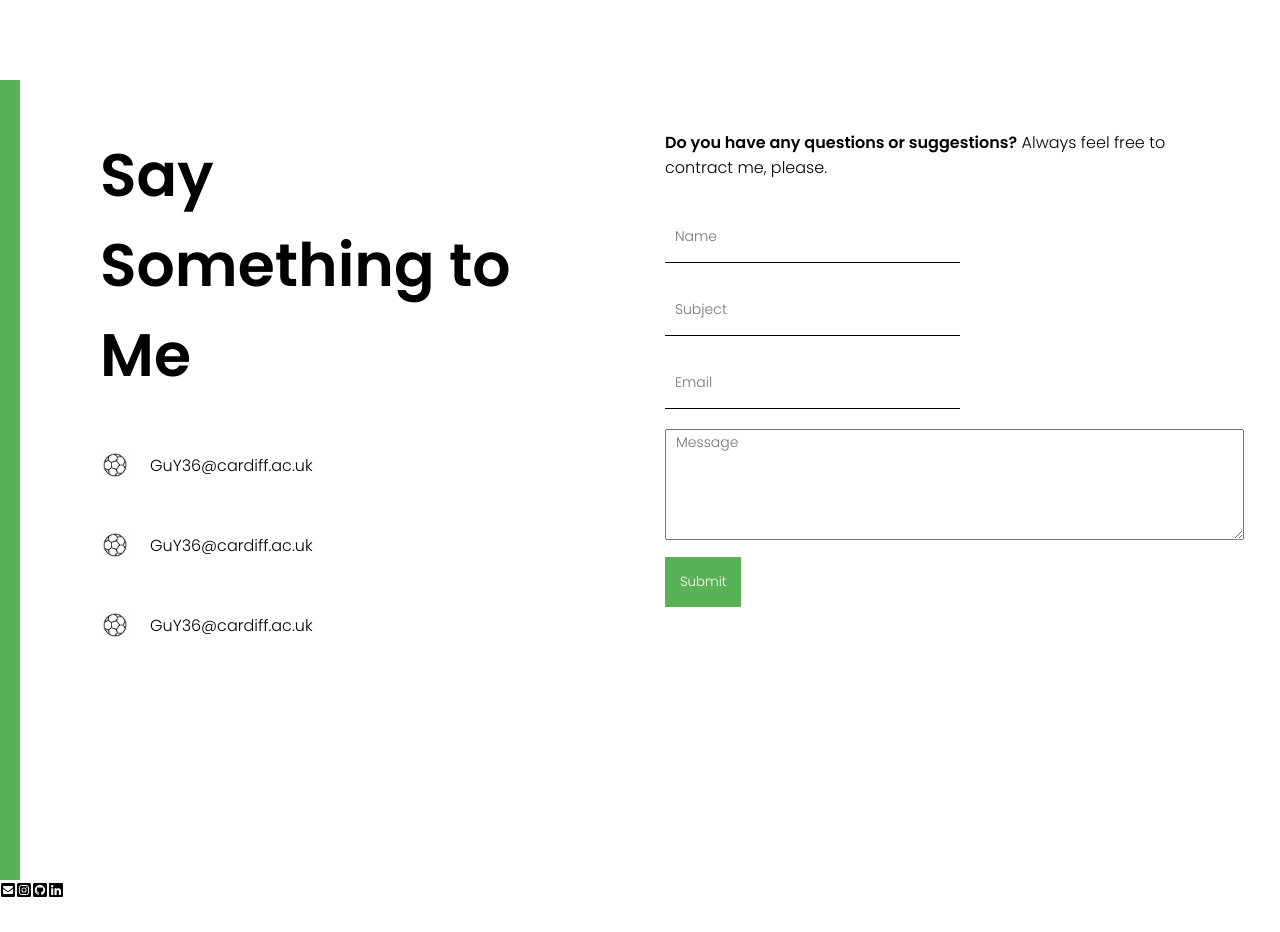
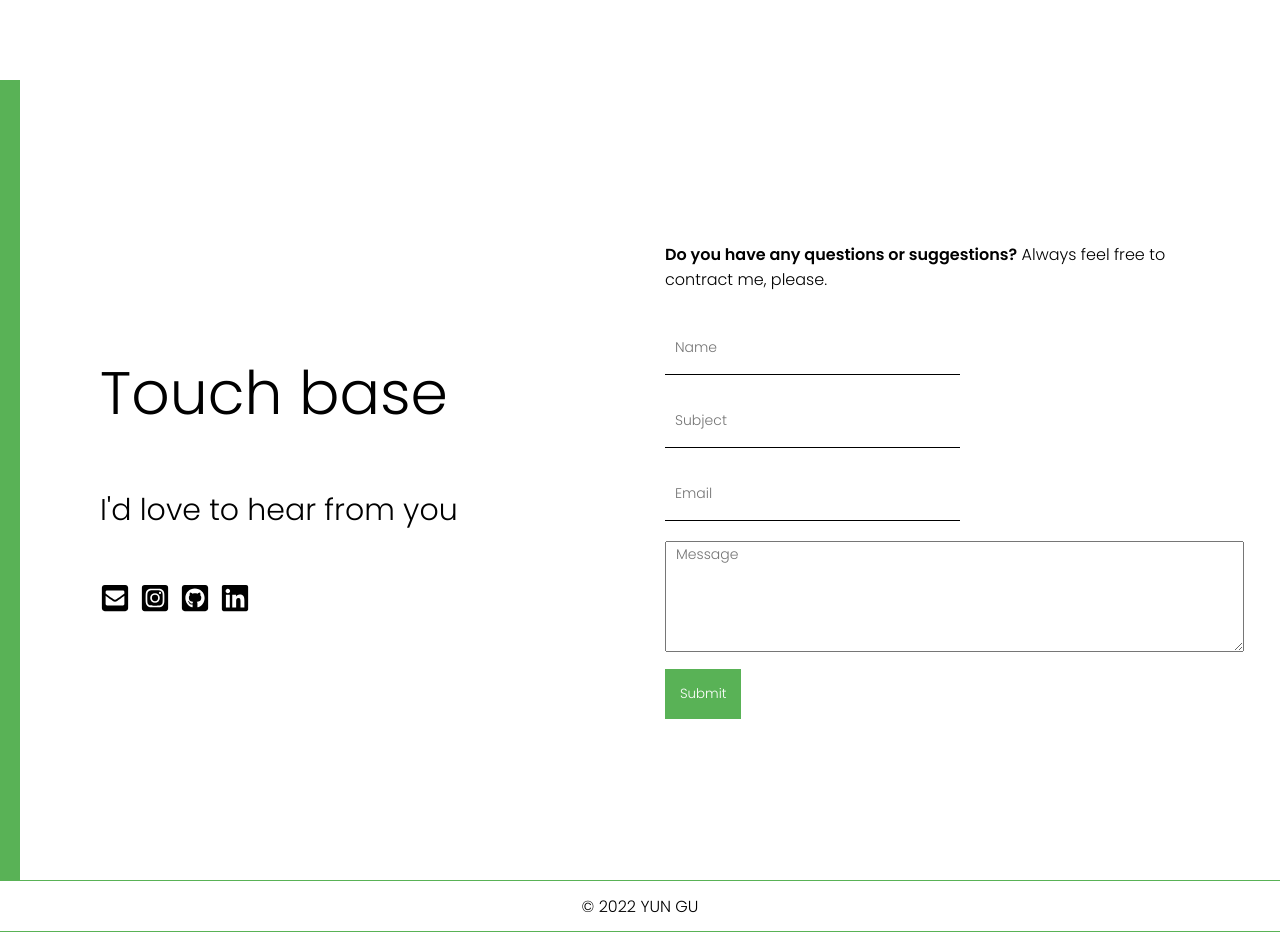
Before and after one commit to YunaGu/react-portfolio, a React (Create React App) app: page / in a window 1280 px wide. Shown: the part 1520-2452 px from the top of the page. Before the commit the page ends 2425 px from the top, so only its background shows below. Built offline with nearby package versions, Linux system fonts and the light colour scheme.

Commit message:
#Footer done

```diff
--- a/src/components/Contract/Contract.jsx
+++ b/src/components/Contract/Contract.jsx
@@ -2,6 +2,8 @@ import "./contract.css"
 import Football from '../../img/Football.png'
 import { useRef, useState } from "react"
 import emailjs from '@emailjs/browser';
+import { FaEnvelopeSquare, FaInstagramSquare, FaGithubSquare, FaLinkedin } from "react-icons/fa";
+
 
 
 const Contract = () => {
@@ -23,17 +25,17 @@ const Contract = () => {
           <div className="c-bg"></div>
           <div className="c-wrapper">
               <div className="c-left">
-                  <h1 className="c-title">Say Something to Me</h1>
+                  <h1 className="c-title">Touch base</h1>
                   <div className="c-info">
-                      <div className="c-info-item">
-                          <img src={Football} alt="" className="c-icon" />GuY36@cardiff.ac.uk
-                      </div>
-                      <div className="c-info-item">
-                          <img src={Football} alt="" className="c-icon" />GuY36@cardiff.ac.uk
-                      </div>
-                      <div className="c-info-item">
-                          <img src={Football} alt="" className="c-icon" />GuY36@cardiff.ac.uk
-                      </div>
+                    <div className="c-info-text">
+                        I'd love to hear from you
+                    </div>
+                    <div className="c-info-icons">
+                        <FaEnvelopeSquare className="c-info-icon"/>
+                        <FaInstagramSquare className="c-info-icon"/>
+                        <FaGithubSquare className="c-info-icon"/>
+                        <FaLinkedin className="c-info-icon"/>
+                    </div>
                   </div>
               </div>
               <div className="c-right">
--- a/src/components/Contract/contract.css
+++ b/src/components/Contract/contract.css
@@ -12,18 +12,18 @@
 
 .c-wrapper {
   padding-left: 50px;
+  height: 100%;
   display: flex;
-  height: 100%;
+  align-items: center;
+  justify-content: center;
 }
 
 .c-left {
-  padding-top: 50px;
   padding-left: 50px;
   flex: 1;
 }
 
 .c-right {
-  padding-top: 50px;
   padding-right: 50px;
   flex: 1;
   flex-direction: column;
@@ -33,23 +33,28 @@
 
 .c-title {
   font-size: 60px;
-  width: 80%;
+  font-weight: 400;
 }
 
-.c-info-item {
+.c-info-text {
+  font-size: 30px;
+  font-weight: 300;
   display: flex;
   align-items: center;
   margin: 50px 0;
-  font-weight: 300;
   width: 70%;
 }
 
-.c-icon {
+.c-info-icons {
+  display: flex;
+  flex-direction: row;
+}
+
+.c-info-icon {
   width: 30px;
   height: 30px;
-  margin-right: 20px;
+  margin-right: 10px;
 }
-
 /* .c-desc {
   font-weight: 200;
 } */
--- a/src/components/myFooter/MyFooter.jsx
+++ b/src/components/myFooter/MyFooter.jsx
@@ -1,14 +1,8 @@
 import  './myFooter.css'
-import { FaEnvelopeSquare, FaInstagramSquare, FaGithubSquare, FaLinkedin } from "react-icons/fa";
 
 const MyFooter = () => {
   return (
-    <div>
-        <FaEnvelopeSquare/>
-        <FaInstagramSquare/>
-        <FaGithubSquare/>
-        <FaLinkedin/>
-    </div>
+    <div className="f-text">© 2022 YUN GU</div>
   )
 }
 
--- a/src/components/myFooter/myFooter.css
+++ b/src/components/myFooter/myFooter.css
@@ -0,0 +1,10 @@
+.f-text {
+  height: 50px;
+  text-align: center;
+  justify-items: center;
+  display: flex;
+  flex-direction: column;
+  justify-content: center;
+  border-top: 1px solid #59b256;
+  border-bottom: 1px solid #59b256;
+}
```
